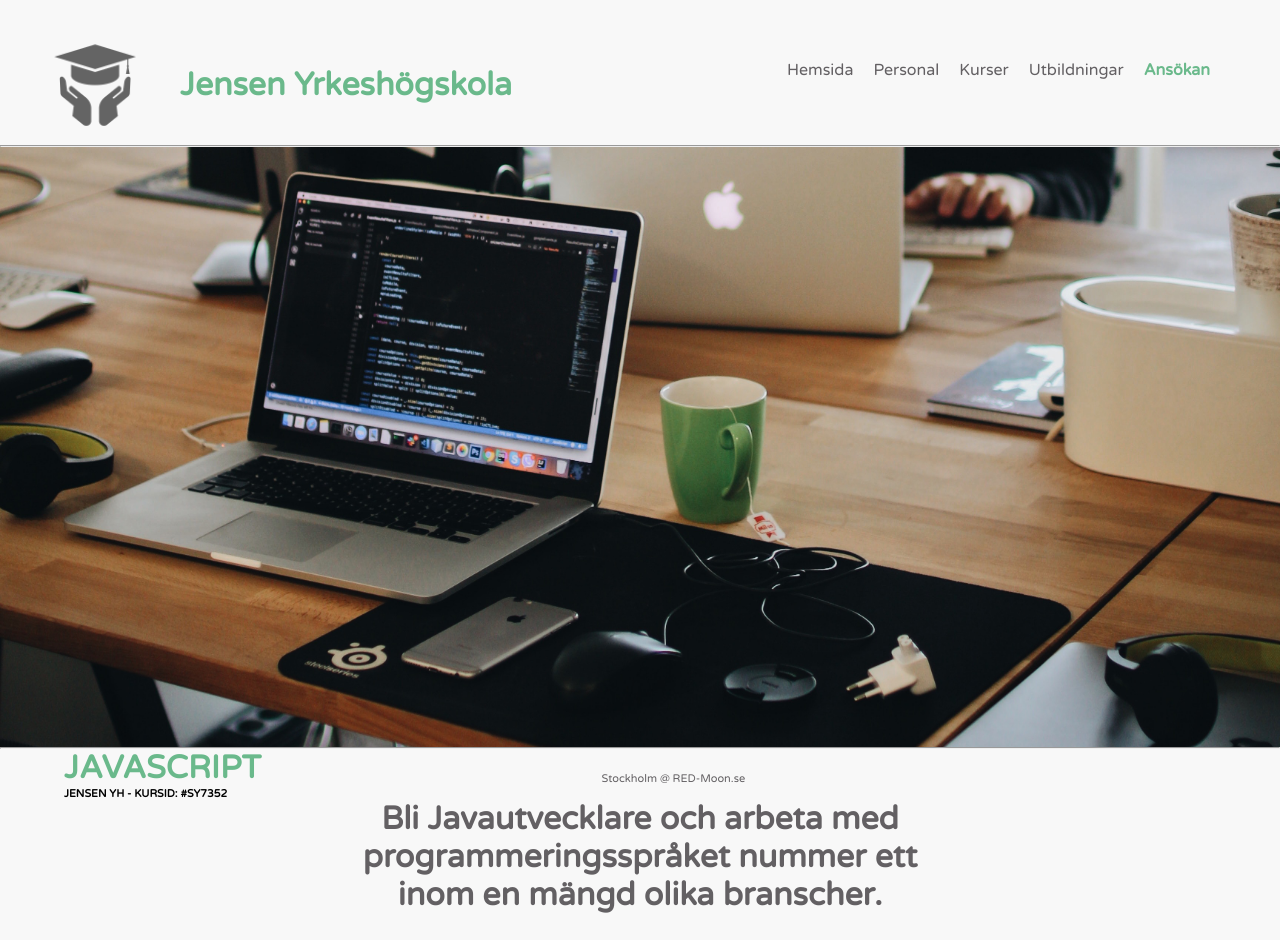
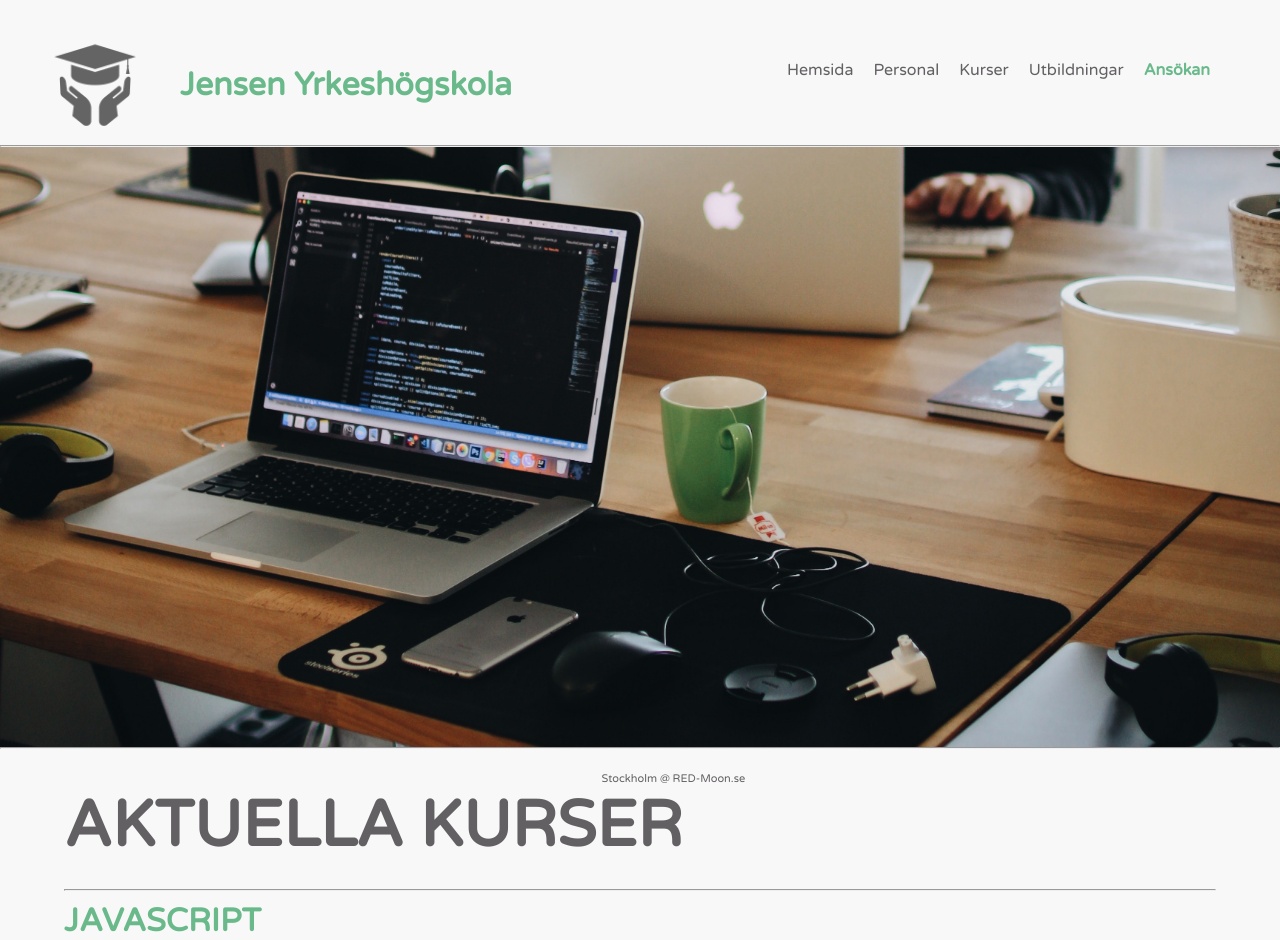
Before and after one commit to RazviCodingPadawan/Skolan_webbsida, a React (Create React App) app in the folder jensen_skolan_reactjs/: page /courses in a window 1280 px wide. Shown: the top 940 px of the page. Built offline with nearby package versions, Linux system fonts and the light colour scheme; the HTML template or start-up script is replaced by a standard one.

Commit message:
Courses-beauty fixes

```diff
--- a/jensen_skolan_reactjs/src/components/CourseId.css
+++ b/jensen_skolan_reactjs/src/components/CourseId.css
@@ -1,6 +1,8 @@
 .courseid-container {
     width: 90%;
     margin: auto;
+
+    padding-top: 1%;
 }
 
 .courseid-header {
@@ -9,6 +11,10 @@
 
     background-image: url("../pictures/course_header.jpg");
     background-size: cover;
+}
+
+.courseid-headertext {
+    padding-top: 1%;
 }
 
 .courseid-main {
--- a/jensen_skolan_reactjs/src/components/CourseId.js
+++ b/jensen_skolan_reactjs/src/components/CourseId.js
@@ -4,6 +4,8 @@ import { Link } from 'react-router-dom';
 function CourseId () {
     return (
         <div className='courseid-container'>
+            <h1>AKTUELLA KURSER</h1>
+          <hr />
             <div className='courseid-headertext'>
                 <div><h3>JAVASCRIPT</h3></div>
                 <div><h6>JENSEN YH - KURSID: #SY7352</h6></div>
```
